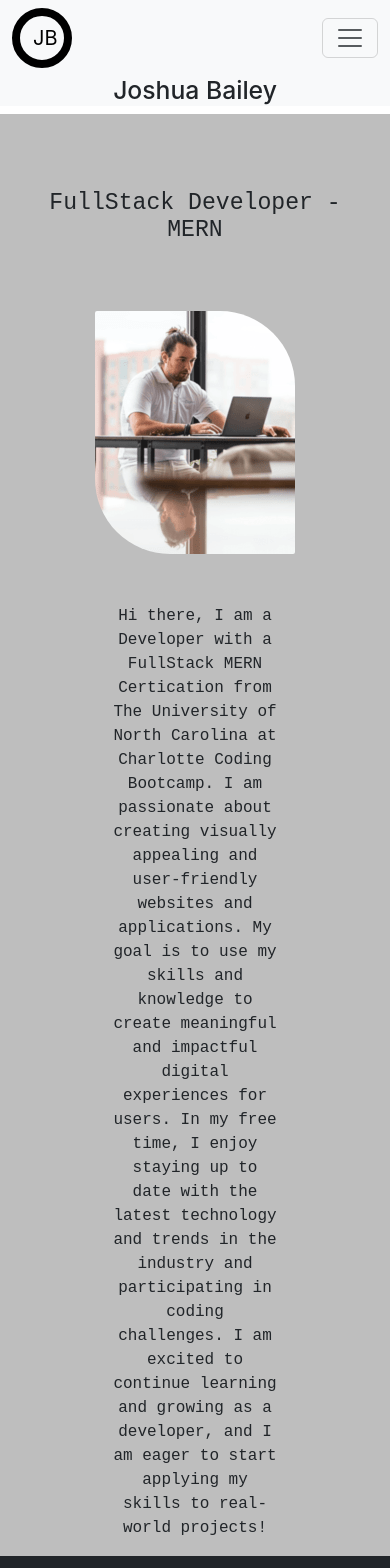
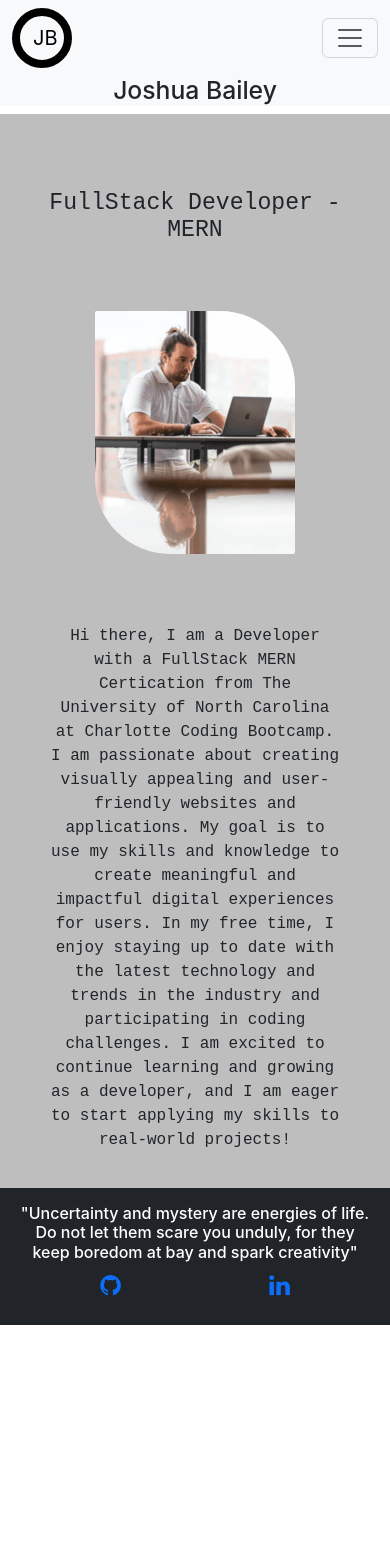
Before and after one commit to joshbaileydev513/joshuabailey.info, a React (Create React App) app: page / in a window 390 px wide. Shown: the top 1568 px of the page. After the commit the page ends 1333 px from the top, so only its background shows below. Built offline with nearby package versions, Linux system fonts and the light colour scheme.

Commit message:
forgot to fix the textPadding for home so it wasn't as long on mobile

```diff
--- a/src/pages/Home.js
+++ b/src/pages/Home.js
@@ -17,7 +17,7 @@ const styles = {
         borderRadius: '2px 75px',
     },
     textPadding: {
-        padding: '0px 110px',
+        padding: '20px 50px',
     }
 };
 
```
